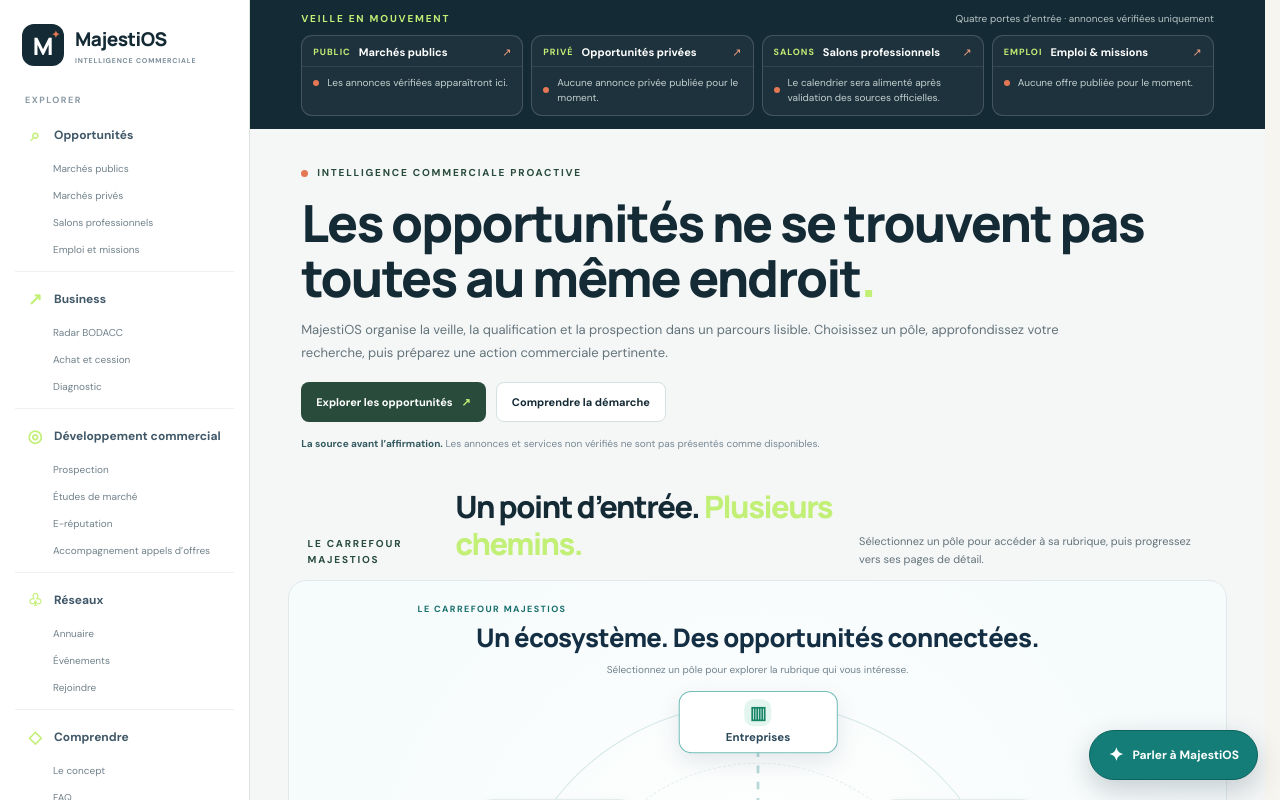
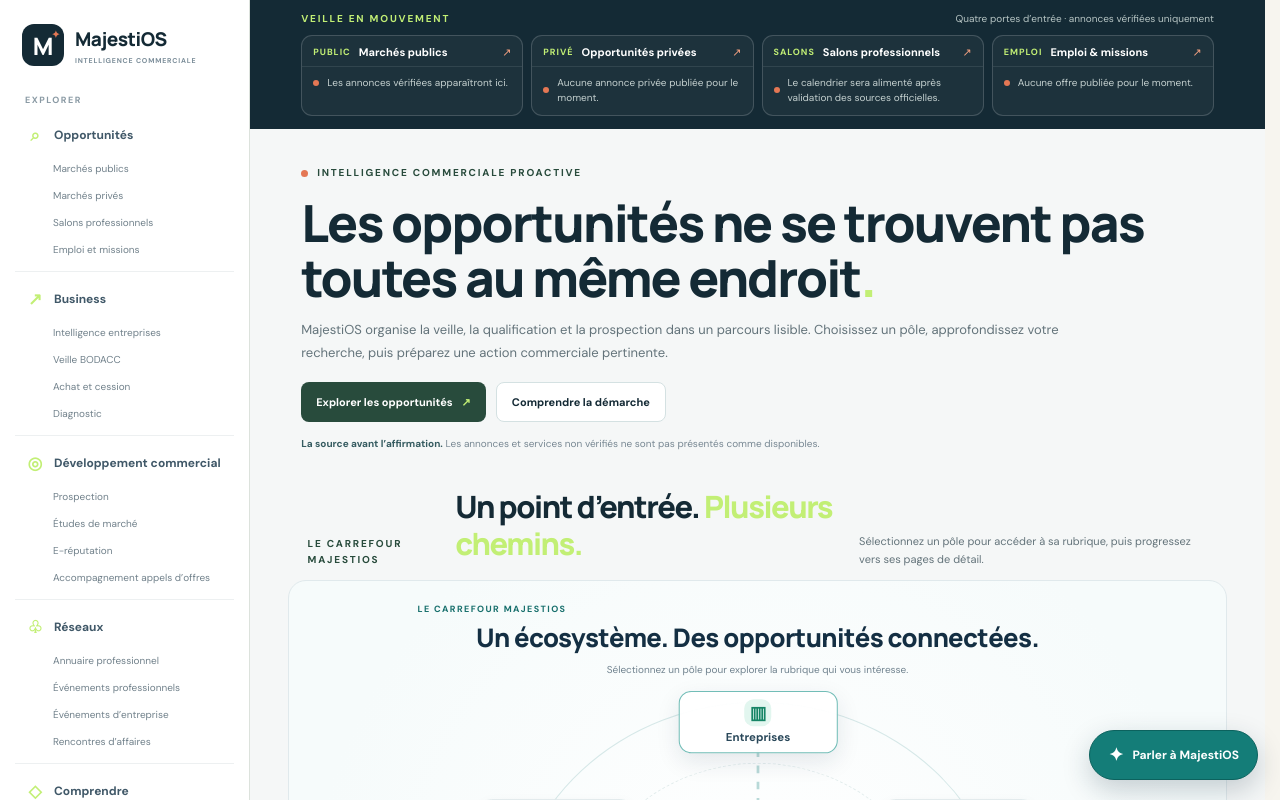
Before and after one commit to Chexpeer/Majestios, a Next.js app: page / in a window 1280 px wide. Shown: the top 800 px of the page. Built offline with nearby package versions, Linux system fonts and the light colour scheme.

Commit message:
Repositionner intelligence entreprises et approfondir événements et réseaux

```diff
--- a/src/data/site-tree.ts
+++ b/src/data/site-tree.ts
@@ -8,7 +8,7 @@ export type SiteNode = {
 
 export const siteTree: SiteNode[] = [
   { label: "Accueil", href: "/", description: "Point d’entrée de MajestiOS." },
-  { label: "Opportunités", href: "/opportunites", description: "Explorer les marchés, les salons, l’emploi et les entreprises.", children: [
+  { label: "Opportunités", href: "/opportunites", description: "Explorer les marchés, les salons, l’emploi et les occasions de développement.", children: [
     { label: "Marchés publics", href: "/opportunites/marches-publics", description: "Repérer et qualifier les consultations publiques.", children: [
       { label: "Travaux", href: "/opportunites/marches-publics/travaux", description: "Marchés et consultations de travaux." },
       { label: "Services", href: "/opportunites/marches-publics/services", description: "Prestations intellectuelles et services." },
@@ -30,11 +30,14 @@ export const siteTree: SiteNode[] = [
       { label: "Métiers", href: "/opportunites/emploi/metiers", description: "Guides métiers fondés sur des informations vérifiables." },
       { label: "Déposer une offre", href: "/opportunites/emploi/deposer-une-offre", description: "Soumettre une offre à modération." },
       { label: "Conseils", href: "/opportunites/emploi/conseils", description: "Préparer sa candidature ou son recrutement." }
-    ]},
-    { label: "Radar entreprises", href: "/opportunites/radar-entreprises", description: "Étudier les signaux d’entreprise utiles au développement commercial." }
+    ]}
   ]},
   { label: "Business", href: "/business", description: "Comprendre les signaux de création, d’évolution et de transmission.", children: [
-    { label: "Radar BODACC", href: "/business/radar-bodacc", description: "Explorer les publications BODACC et leurs limites." },
+    { label: "Intelligence entreprises", href: "/business/intelligence-entreprises", description: "Relier les informations économiques aux hypothèses de développement commercial.", children: [
+      { label: "Créations et implantations", href: "/business/creations-implantations", description: "Repérer les créations et nouvelles implantations vérifiées." },
+      { label: "Évolutions d’activité", href: "/business/evolutions-activite", description: "Étudier les changements susceptibles d’éclairer une action commerciale." }
+    ]},
+    { label: "Veille BODACC", href: "/business/radar-bodacc", description: "Explorer les publications BODACC et leurs limites." },
     { label: "Achat et cession", href: "/business/achat-cession", description: "Préparer un projet de reprise ou de transmission.", children: [
       { label: "Acheter", href: "/business/achat-cession/acheter", description: "Structurer un projet de reprise." },
       { label: "Vendre", href: "/business/achat-cession/vendre", description: "Préparer une cession." },
@@ -62,10 +65,13 @@ export const siteTree: SiteNode[] = [
       { label: "Après un résultat", href: "/developpement-commercial/accompagnement-appels-offres/apres-un-resultat", description: "Capitaliser sur la décision et les retours." }
     ]}
   ]},
-  { label: "Réseaux", href: "/reseaux", description: "Découvrir l’écosystème professionnel et ses modalités de participation.", children: [
-    { label: "Annuaire", href: "/reseaux/annuaire", description: "Consulter les profils disponibles lorsque l’annuaire sera ouvert." },
-    { label: "Événements", href: "/reseaux/evenements", description: "Repérer les événements professionnels validés." },
-    { label: "Rejoindre", href: "/reseaux/rejoindre", description: "Découvrir comment contribuer au réseau." }
+  { label: "Réseaux", href: "/reseaux", description: "Développer des relations professionnelles utiles autour des compétences, des événements et des opportunités.", children: [
+    { label: "Annuaire professionnel", href: "/reseaux/annuaire", description: "Consulter les profils disponibles lorsque l’annuaire sera ouvert." },
+    { label: "Événements professionnels", href: "/reseaux/evenements", description: "Relier les rendez-vous professionnels à des objectifs et des contacts pertinents." },
+    { label: "Événements d’entreprise", href: "/reseaux/evenements-entreprise", description: "Identifier les événements organisés par les entreprises et les occasions de prise de contact." },
+    { label: "Rencontres d’affaires", href: "/reseaux/rencontres-affaires", description: "Favoriser des échanges professionnels contextualisés plutôt qu’une accumulation de contacts." },
+    { label: "Proposer un événement", href: "/reseaux/proposer-evenement", description: "Soumettre un événement à vérification avant toute diffusion." },
+    { label: "Rejoindre le réseau", href: "/reseaux/rejoindre", description: "Découvrir comment contribuer au réseau." }
   ]},
   { label: "Comprendre", href: "/comprendre", description: "Comprendre le concept, les termes et les parcours MajestiOS.", children: [
     { label: "Le concept", href: "/comprendre/concept", description: "Découvrir la mission et le fonctionnement visé." },
```
